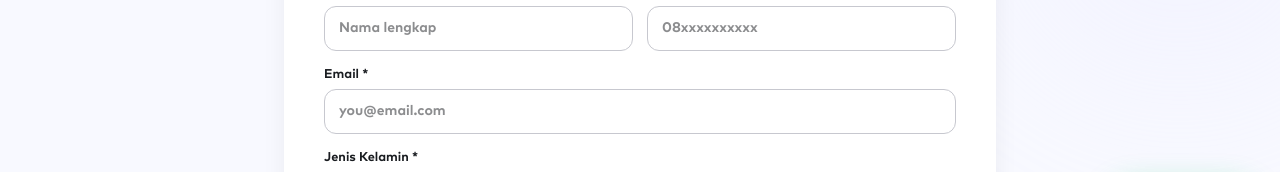
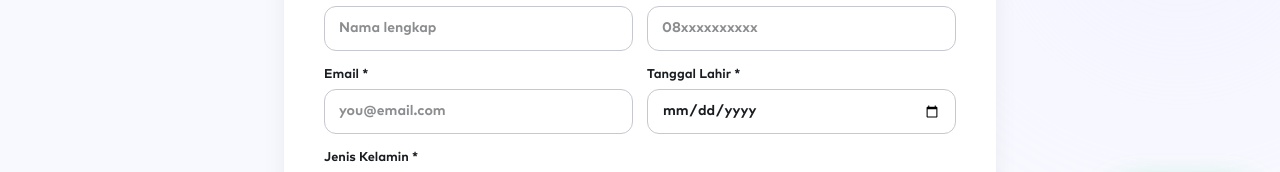
Before and after one commit to fabian4819/Azera-Frontend, a React (Vite) app: page /kol/register in a window 1280 px wide. Shown: the part 550-722 px from the top of the page. Built offline with nearby package versions, Linux system fonts and the light colour scheme; no server answers.

Commit message:
Add creator age/birth date fields and layout tweak in campaign header
- Collect birth date on KOL registration and pass it through to the backend
- Surface age in admin creator list and detail views for vetting
- Wrap the campaign workflow-stage badge in a flex container for future actions

```diff
--- a/src/pages/KOLRegister.tsx
+++ b/src/pages/KOLRegister.tsx
@@ -89,6 +89,7 @@ export default function KOLRegister() {
   const [name, setName] = useState('');
   const [phone, setPhone] = useState('');
   const [email, setEmail] = useState('');
+  const [birthDate, setBirthDate] = useState('');
   const [gender, setGender] = useState('');
   const [provinces, setProvinces] = useState<WilayahOption[]>([]);
   const [cities, setCities] = useState<WilayahOption[]>([]);
@@ -178,7 +179,7 @@ export default function KOLRegister() {
       const cityName = cities.find((c) => c.id === city)?.name || '';
 
       const res = await api.post('/creators/register', {
-        name, phone, email, gender,
+        name, phone, email, birthDate, gender,
         domicile: { province: provinceName, city: cityName },
         socials: socialsPayload,
         activities: selectedActivities,
@@ -260,9 +261,15 @@ export default function KOLRegister() {
               />
             </div>
           </div>
-          <div style={{ marginBottom: '14px' }}>
-            <label style={labelStyle}>Email *</label>
-            <input type="email" value={email} onChange={(e) => setEmail(e.target.value)} placeholder="you@email.com" required style={inputStyle} />
+          <div style={{ display: 'grid', gridTemplateColumns: '1fr 1fr', gap: '14px', marginBottom: '14px' }} className="form-2col">
+            <div>
+              <label style={labelStyle}>Email *</label>
+              <input type="email" value={email} onChange={(e) => setEmail(e.target.value)} placeholder="you@email.com" required style={inputStyle} />
+            </div>
+            <div>
+              <label style={labelStyle}>Tanggal Lahir *</label>
+              <input type="date" value={birthDate} onChange={(e) => setBirthDate(e.target.value)} max={new Date().toISOString().slice(0, 10)} required style={inputStyle} />
+            </div>
           </div>
           <div ref={genderRef} style={{ marginBottom: '14px' }}>
             <label style={labelStyle}>Jenis Kelamin *</label>
--- a/src/pages/admin/CampaignDetail.tsx
+++ b/src/pages/admin/CampaignDetail.tsx
@@ -332,9 +332,11 @@ export default function CampaignDetail() {
           <div style={{ width: '40px', height: '3px', background: 'linear-gradient(135deg, #6728e4, #ff81aa)', borderRadius: '2px', marginBottom: '12px' }} />
           <h2 style={{ fontFamily: "var(--font-display)", fontWeight: 800, fontSize: '1.4rem', color: '#191c20' }}>{campaign.name}</h2>
         </div>
-        <span style={{ background: '#e1e0ff', color: '#6728e4', borderRadius: '999px', padding: '4px 12px', fontSize: '0.75rem', fontWeight: 700 }}>
-          {campaign.workflowStage.replace(/_/g, ' ')}
-        </span>
+        <div style={{ display: 'flex', alignItems: 'center', gap: '10px', flexWrap: 'wrap' }}>
+          <span style={{ background: '#e1e0ff', color: '#6728e4', borderRadius: '999px', padding: '4px 12px', fontSize: '0.75rem', fontWeight: 700 }}>
+            {campaign.workflowStage.replace(/_/g, ' ')}
+          </span>
+        </div>
       </div>
 
       {actionMessage && (
--- a/src/pages/admin/CreatorDetail.tsx
+++ b/src/pages/admin/CreatorDetail.tsx
@@ -80,7 +80,7 @@ interface ScoreBreakdown {
 }
 
 interface Creator {
-  _id: string; name: string; phone: string; email?: string; gender?: string;
+  _id: string; name: string; phone: string; email?: string; gender?: string; age?: number;
   domicile?: { province?: string; city?: string };
   socials: { platform: string; username: string; profileUrl: string; followers: number }[];
   activities: string[]; niches: string[]; nicheOther?: string;
@@ -212,6 +212,7 @@ export default function CreatorDetail() {
             </div>
             <div style={{ display: 'grid', gridTemplateColumns: '1fr 1fr', gap: '14px' }}>
               <div><p style={labelSmall}>Jenis Kelamin</p><p style={{ fontSize: '0.85rem', color: '#191c20' }}>{creator.gender ? GENDER_LABELS[creator.gender] : '—'}</p></div>
+              <div><p style={labelSmall}>Usia</p><p style={{ fontSize: '0.85rem', color: '#191c20' }}>{creator.age ?? '—'}</p></div>
               <div><p style={labelSmall}>Domisili</p><p style={{ fontSize: '0.85rem', color: '#191c20' }}>{creator.domicile?.city || '—'}, {creator.domicile?.province || '—'}</p></div>
               <div><p style={labelSmall}>Niche</p><p style={{ fontSize: '0.85rem', color: '#191c20' }}>{creator.niches.join(', ')}{creator.nicheOther ? `, ${creator.nicheOther}` : ''}</p></div>
               <div><p style={labelSmall}>Gaya Konten</p><p style={{ fontSize: '0.85rem', color: '#191c20' }}>{creator.contentStyles.join(', ')}{creator.contentStyleOther ? `, ${creator.contentStyleOther}` : ''}</p></div>
--- a/src/pages/admin/Creators.tsx
+++ b/src/pages/admin/Creators.tsx
@@ -9,6 +9,7 @@ interface CreatorItem {
   name: string;
   phone: string;
   email?: string;
+  age?: number;
   domicile?: { province?: string; city?: string };
   niches: string[];
   socials: { platform: string; followers: number }[];
@@ -150,16 +151,16 @@ export default function Creators() {
           <table style={{ width: '100%', borderCollapse: 'collapse', fontSize: '0.875rem' }}>
             <thead>
               <tr style={{ background: '#f8f9ff', borderBottom: '1px solid #e1e0ff' }}>
-                {['Nama', 'WA', 'Email', 'Domisili', 'Niche', 'Followers', 'Skor', 'Compliance', 'Status', 'Tanggal', 'Aksi'].map((h) => (
+                {['Nama', 'WA', 'Email', 'Usia', 'Domisili', 'Niche', 'Followers', 'Skor', 'Compliance', 'Status', 'Tanggal', 'Aksi'].map((h) => (
                   <th key={h} style={thStyle}>{h}</th>
                 ))}
               </tr>
             </thead>
             <tbody>
               {loading ? (
-                <tr><td colSpan={11} style={{ ...tdStyle, textAlign: 'center', padding: '48px' }}>Memuat...</td></tr>
+                <tr><td colSpan={12} style={{ ...tdStyle, textAlign: 'center', padding: '48px' }}>Memuat...</td></tr>
               ) : filtered.length === 0 ? (
-                <tr><td colSpan={11} style={{ ...tdStyle, textAlign: 'center', padding: '48px' }}>Belum ada creator.</td></tr>
+                <tr><td colSpan={12} style={{ ...tdStyle, textAlign: 'center', padding: '48px' }}>Belum ada creator.</td></tr>
               ) : filtered.map((c, i) => {
                 const comp = complianceLabels[c.complianceStatus] || complianceLabels.ok;
                 return (
@@ -172,6 +173,7 @@ export default function Creators() {
                     <td style={{ ...tdStyle, fontWeight: 600, color: '#191c20' }}>{c.name}</td>
                     <td style={tdStyle}>{c.phone}</td>
                     <td style={tdStyle}>{c.email || '—'}</td>
+                    <td style={tdStyle}>{c.age ?? '—'}</td>
                     <td style={tdStyle}>{c.domicile?.city || c.domicile?.province || '—'}</td>
                     <td style={tdStyle}>{c.niches?.slice(0, 2).join(', ') || '—'}</td>
                     <td style={tdStyle}>{maxFollowers(c.socials || [])}</td>
```
